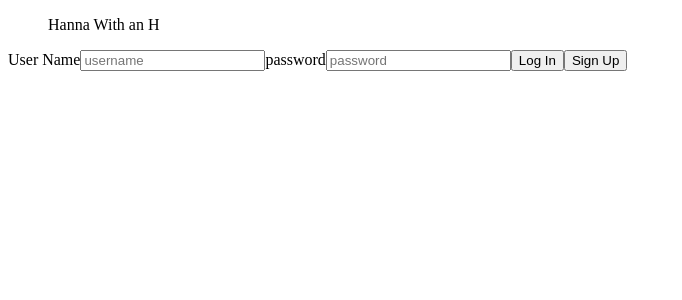
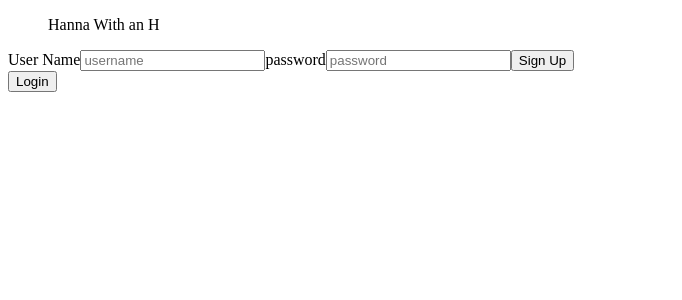
Before and after one commit to HannahwithoutanH/HannawithanH, a React app: page / in a window 1280 px wide. Shown: the top 300 px of the page, without its empty margins (0-682 px from the left). Built offline with nearby package versions, Linux system fonts and the light colour scheme; the HTML template or start-up script is replaced by a standard one.

Commit message:
last minute sht by sean

```diff
--- a/src/client/components/Login.js
+++ b/src/client/components/Login.js
@@ -12,6 +12,7 @@ class Login extends React.Component {
     this.usernameChangeHandler = this.usernameChangeHandler.bind(this);
     this.usernameSubmitHandler = this.usernameSubmitHandler.bind(this);
     this.passwordChangeHandler = this.passwordChangeHandler.bind(this);
+    this.handleLogin = this.handleLogin.bind(this);
   }
 
   usernameChangeHandler(event) {
@@ -25,8 +26,27 @@ class Login extends React.Component {
 
   usernameSubmitHandler(event) {
     event.preventDefault();
-    const credentials = new FormData(event.target);
+    const credentials = {
+      email: this.state.username,
+      password: this.state.password,
+    };
 
+    fetch('/signup', {
+      method: 'POST',
+      headers: {
+        'Content-Type': 'application/json; charset=utf-8',
+      },
+      body: JSON.stringify(credentials),
+    }).then(res => res.json())
+      .then(jsonRes => window.localStorage.setItem('token', jsonRes.token))
+      .catch(err=>alert(err));
+  }
+
+  handleLogin() {
+    const credentials = {
+      email: this.state.username,
+      password: this.state.password,
+    };
     fetch('/login', {
       method: 'POST',
       headers: {
@@ -34,12 +54,12 @@ class Login extends React.Component {
       },
       body: JSON.stringify(credentials),
     })
-      .then((res) => {
-        res.json();
+      .then(res => res.json())
+      .then((jsonRes) => {
+        if (jsonRes.token)window.localStorage.setItem('token', jsonRes.token);
+        else alert('invalid credentials');
       })
-      .then((jsonRes) => {
-        window.localStorage.setItem('token', jsonRes.body.token);
-      });
+      .catch(err => console.error(err));
   }
 
   // passwordSubmitHandler(event) {
@@ -70,9 +90,12 @@ password
           </label>
           <input type="text" placeholder="password" value={this.state.password} onChange={this.passwordChangeHandler} />
 
-          <input id="login" type="submit" value="Log In" />
+
           <input id="signup" type="submit" value="Sign Up" />
         </form>
+        <button id="login" onClick={this.handleLogin}>
+Login
+        </button>
       </div>
     );
   }
--- a/src/server/controllers/AuthController.js
+++ b/src/server/controllers/AuthController.js
@@ -30,7 +30,7 @@ class AuthController {
 
   sendToken(req,res,next) {
     const userId = res.locals.userId;
-    const token = jwt.sign({userId},this.secret)
+    const token = jwt.sign({userId},process.env.JWT_SECRET)
     res.json({
       token:token,
       message:"Authenticated, token given",
--- a/src/server/server.js
+++ b/src/server/server.js
@@ -12,11 +12,13 @@ server.use(bodyParser.urlencoded({
   extended: true
 }));
 server.use(express.static(path.join(__dirname, '../../dist/static')));
-server.use(authController.checkToken);
+
 
 
 server.post('/signup', userController.createUser, authController.sendToken);
 server.post('/login', userController.verifyCreds, authController.sendToken);
+
+server.use(authController.checkToken);
 
 
 server.get('/threads', threadController.getThreadsByUserId)
```
Also changed, not shown: src/server/controllers/UserController.js (+5 -3 lines).
